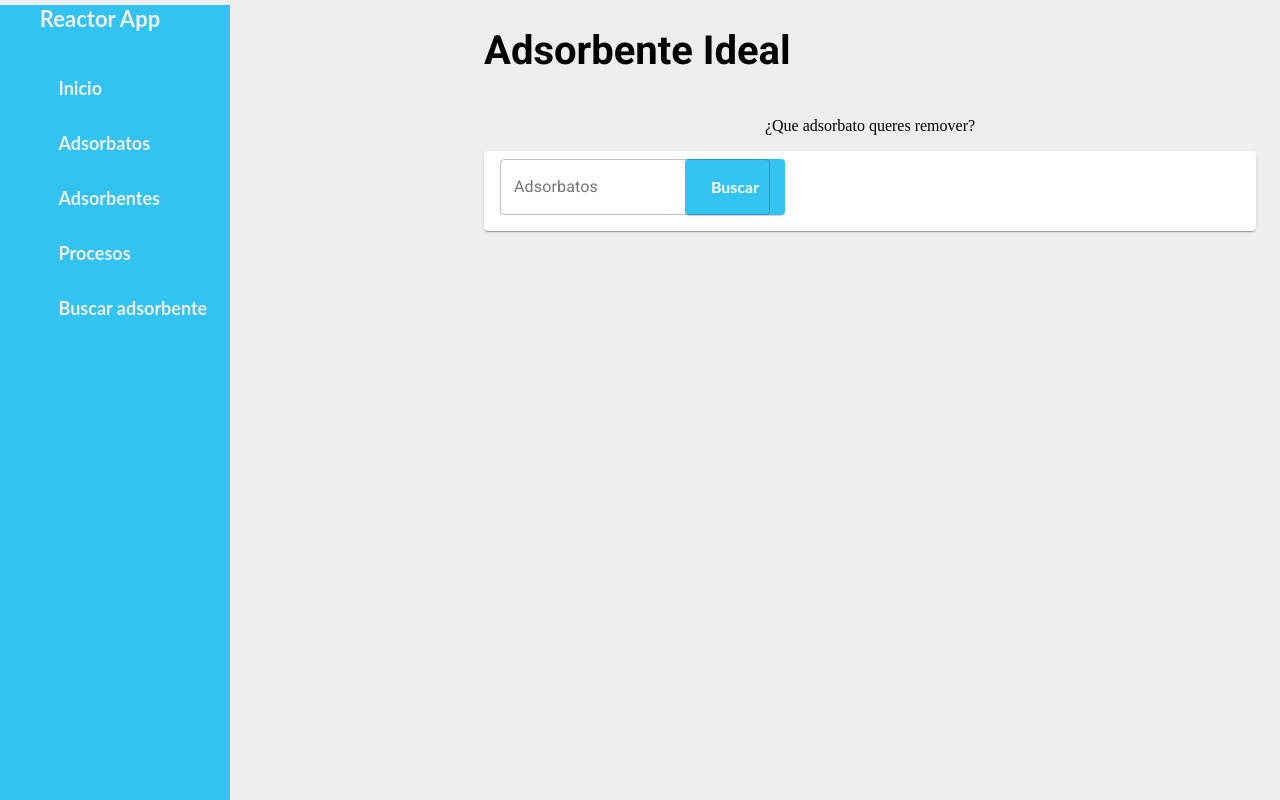
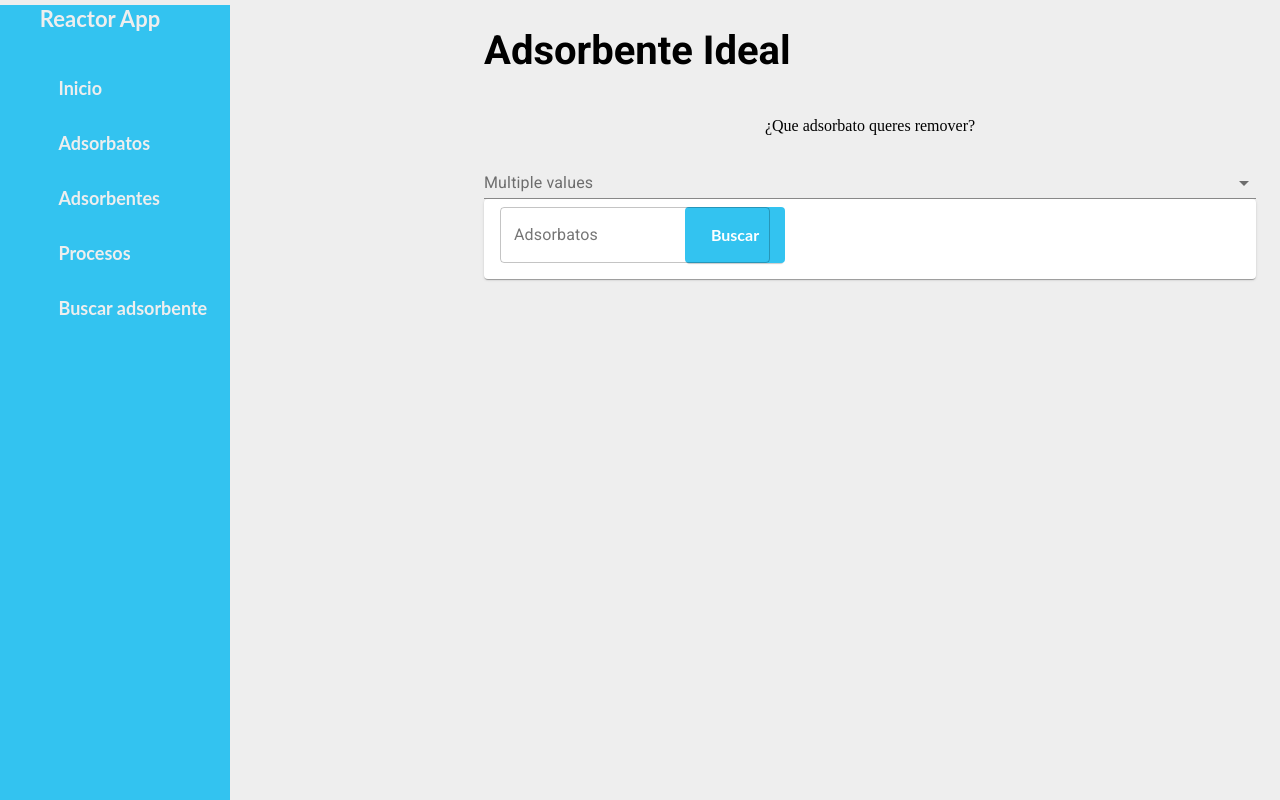
Before and after one commit to Reactor-Army/reactor_frontend, a React (Create React App) app: page /adsorbente/ideal in a window 1280 px wide. Shown: the top 800 px of the page. Built offline with nearby package versions, Linux system fonts and the light colour scheme; no server answers.

Commit message:
Added test multiple autocomplete input field

```diff
--- a/src/containers/List/Search/IdealAdsorbentSearchContainer.jsx
+++ b/src/containers/List/Search/IdealAdsorbentSearchContainer.jsx
@@ -1,8 +1,9 @@
 import React, {useEffect, useState} from "react";
 import {useDispatch, useSelector} from "react-redux";
-import {idFromName} from "../../../utils/idFromName";
 import {fetchIdealAdsorbents} from "../../../redux/idealAdsorbentsSlice";
 import {IdealAdsorbentSearch} from "../../../components/Search/IdealAdsorbentSearch";
+import Autocomplete from "@material-ui/lab/Autocomplete";
+import TextField from "@material-ui/core/TextField";
 
 export function IdealAdsorbentSearchContainer() {
   const [adsorbate, setAdsorbate] = useState("");
@@ -14,8 +15,10 @@ export function IdealAdsorbentSearchContainer() {
     (state) => state.adsorbates.adsorbatesWithIupacNotation,
   );
 
+  console.log(useSelector((state) => state.idealAdsorbents));
+
   const adsorbatesSearchArray = adsorbatesWithIupacNotation.map((adsorbate) => {
-    return adsorbate.nombre;
+    return {name: adsorbate.nombre, id: adsorbate.id};
   });
 
   const dispatch = useDispatch();
@@ -23,23 +26,41 @@ export function IdealAdsorbentSearchContainer() {
   useEffect(() => {}, [adsorbatesWithIupacNotation]);
 
   const onSearchSubmit = async () => {
-    let adsorbateId = idFromName(
-      adsorbate,
-      adsorbatesWithIupacNotation,
-      "nombre",
+    dispatch(
+      fetchIdealAdsorbents(
+        ids.map((item) => {
+          return item.id;
+        }),
+      ),
     );
-    if (adsorbate && adsorbateId === null) {
-      adsorbateId = -1;
-    }
-    dispatch(fetchIdealAdsorbents(adsorbateId));
   };
 
+  let ids = [];
+
   return (
+    <>
+      <Autocomplete
+        multiple
+        options={adsorbatesSearchArray}
+        getOptionLabel={(option) => option.name}
+        onChange={(event, value) => {
+          ids = value;
+        }}
+        renderInput={(params) => (
+          <TextField
+            {...params}
+            variant="standard"
+            label="Multiple values"
+            placeholder="Favorites"
+          />
+        )}
+      />
       <IdealAdsorbentSearch
         adsorbate={adsorbate}
         handleAdsorbateChange={handleAdsorbateChange}
         onSearchSubmit={onSearchSubmit}
         adsorbateItems={adsorbatesSearchArray}
       />
+    </>
   );
 }
```
Lines whose indentation alone changed are shown as unchanged.
